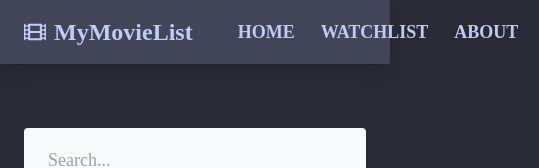
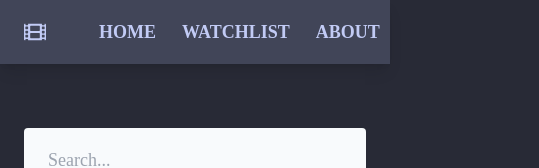
Before and after one commit to mohfaruk/movie-database, a React (Create React App) app: page / in a window 390 px wide. Shown: the top 168 px of the page, 539 px wide, since content can reach past the window. Built offline with nearby package versions, Linux system fonts and the light colour scheme; no server answers; a web font is replaced by a local one.

Commit message:
improved responsive

```diff
--- a/src/App.css
+++ b/src/App.css
@@ -1,14 +1,16 @@
 /* Google Fonts */
 @import url('https://fonts.googleapis.com/css2?family=Hubballi&display=swap');
+
+/* Structure */
 
 body {
   font-family: 'Hubballi', cursive;
 }
 
-.movie-app>.row {
+/* .movie-app>.row {
   overflow-x: auto;
   flex-wrap: nowrap;
-}
+} */
 
 .image-container {
   position: relative;
@@ -87,12 +89,6 @@ body {
   background-color: #000220;
 }
 
-/* .text-container {
-
-  text-align: center;
-
-} */
-
 .poster-container {
   position: relative;
   left: 30%;
@@ -109,3 +105,20 @@ body {
   right: 10px;
   padding: 5px 7px;
 }
+
+/* Media Queries */
+
+@media (max-width: 500px) {
+  .app-title {
+    display: none;
+  }
+
+  .nav-links {
+    align-content: center;
+    margin-right: 2.5rem;
+  }
+
+  .modal-container {
+    min-width: 350px;
+  }
+}
--- a/src/components/Layouts/Navbar.js
+++ b/src/components/Layouts/Navbar.js
@@ -9,12 +9,12 @@ function Navbar({ title }) {
       <div className="container mx-auto">
         <div className="flex-none px-2 mx-2">
           <FaFilm className="inline pr-2 text-3xl" />
-          <Link to="/" className="text-2xl font-bold align-middle">
+          <Link to="/" className="app-title text-2xl font-bold align-middle">
             {title}
           </Link>
         </div>
 
-        <div className="flex-1 px-2 mx-2">
+        <div className="flex-1 px-2 mx-2 nav-links">
           <div className="flex justify-end">
             <Link to="/" className="btn text-lg btn-ghost btn-sm rounded-btn">
               Home
```
